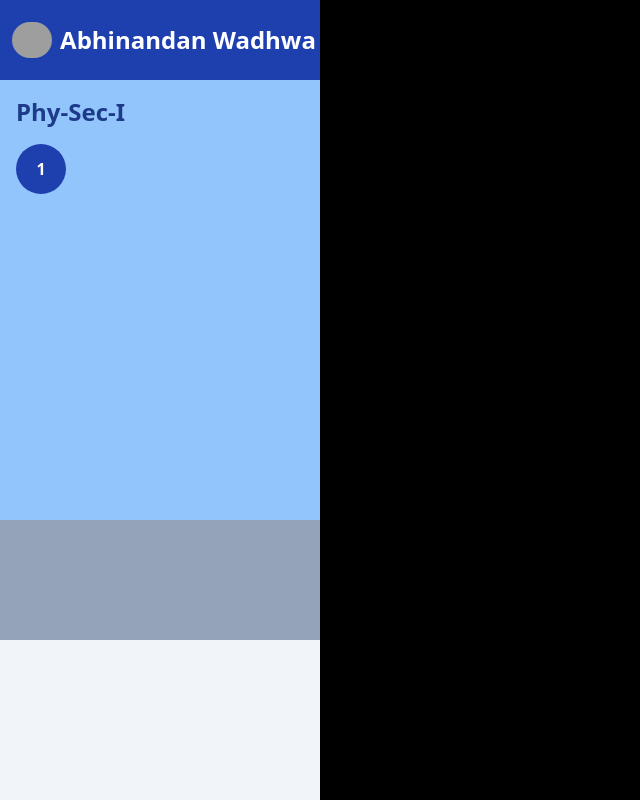
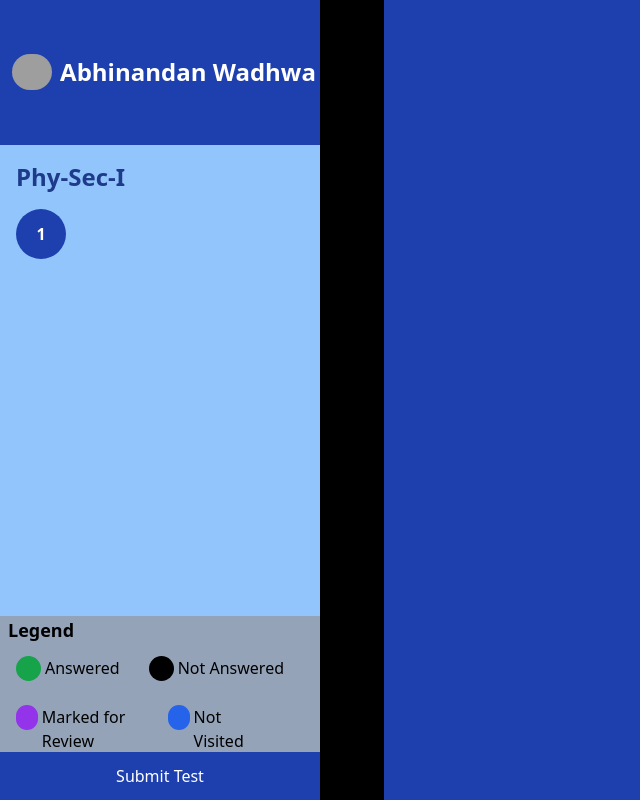
Before and after one commit to abhinandanwadwa/JEE-Companion-Client, a React (Create React App) app: page /test/1/1/1 in a window 1280 px wide. Shown: the whole page, without its empty margins (0-640 px from the left). Built offline with nearby package versions, Linux system fonts and the light colour scheme; no server answers; grey boxes are pictures that could not be loaded.

Commit message:
Styling the Test Component

```diff
--- a/src/components/Test.js
+++ b/src/components/Test.js
@@ -38,13 +38,13 @@ const Test = () => {
         <>
         {!error &&
             <>
-            <div className="text-white container flex flex-row w-[100vw] h-[100vh]">
+            <div className="text-white container flex justify-between flex-row w-[100vw] h-[100vh]">
                 <div className="left-navigation flex flex-col w-[25%]">
-                    <div className="top-info w-[100%] h-[10%] bg-blue-800 justify-center items-center flex">
+                    <div className="top-info w-[100%] h-[20%] bg-blue-800 justify-center items-center flex">
                         <img src="https://images.unsplash.com/photo-1481349518771-20055b2a7b24?ixlib=rb-1.2.1&ixid=MnwxMjA3fDB8MHxzZWFyY2h8M3x8cmFuZG9tfGVufDB8fDB8fA%3D%3D&w=1000&q=80" width={40} className="mx-2 h-9 object-cover rounded-full" alt="" />
                         <p className="name text-white text-2xl font-bold">Abhinandan Wadhwa</p>
                     </div>
-                    <div className="navigation flex flex-col bg-blue-300 h-[55%]">
+                    <div className="navigation flex flex-col bg-blue-300 h-[65%]">
                         <p className="section-name text-blue-900 font-bold text-2xl mt-4 mx-4">
                             Phy-Sec-I
                         </p>
@@ -54,15 +54,34 @@ const Test = () => {
                             </button>
                         </div>
                     </div>
-                    <div className="legend flex flex-col h-[15%] bg-slate-400">
-
+                    <div className="legend flex flex-col h-[17%] bg-slate-400">
+                        <p className='font-bold mx-2 text-black text-lg'>Legend</p>
+                        <div className="top flex justify-between my-3 mr-[10%] ml-[5%]">
+                            <div className="first-ball flex flex-row">
+                                <span class="green-dot h-[25px] w-[25px] rounded-full inline-block bg-green-600"></span>
+                                <span className='text-black mx-1'>Answered</span>
+                            </div>
+                            <div className="second-ball flex flex-row">
+                                <span class="black-dot h-[25px] w-[25px] rounded-full inline-block bg-black"></span>
+                                <span className='text-black mx-1'>Not Answered</span>
+                            </div>
+                        </div>
+                        <div className="bottom flex justify-between my-3 mr-[16%] ml-[5%]">
+                            <div className="third-ball flex flex-row">
+                                <span class="purple-dot h-[25px] w-[25px] rounded-full inline-block bg-purple-600"></span>
+                                <span className='text-black mx-1'>Marked for Review</span>
+                            </div>
+                            <div className="fourth-ball flex flex-row">
+                                <span class="blue-dot h-[25px] w-[25px] rounded-full inline-block bg-blue-600"></span>
+                                <span className='text-black mx-1'>Not Visited</span>
+                            </div>
+                        </div>
                     </div>
-                    <div className="last-buttons flex flex-col bg-slate-100 h-[20%]">
-                        <button className="instructions bg-black"></button>
-                        <button className="submit-test bg-black"></button>
+                    <div className="last-buttons flex flex-col justify-end bg-slate-100 h-[6%]">
+                        <button className="submit-test bg-blue-800 p-3">Submit Test</button>
                     </div>
                 </div>
-                <div className="right-main flex flex-col w=[75%]">
+                <div className="right-main flex flex-col w-[70%] bg-blue-800">
                     <div className="top-info">
 
                     </div>
```
